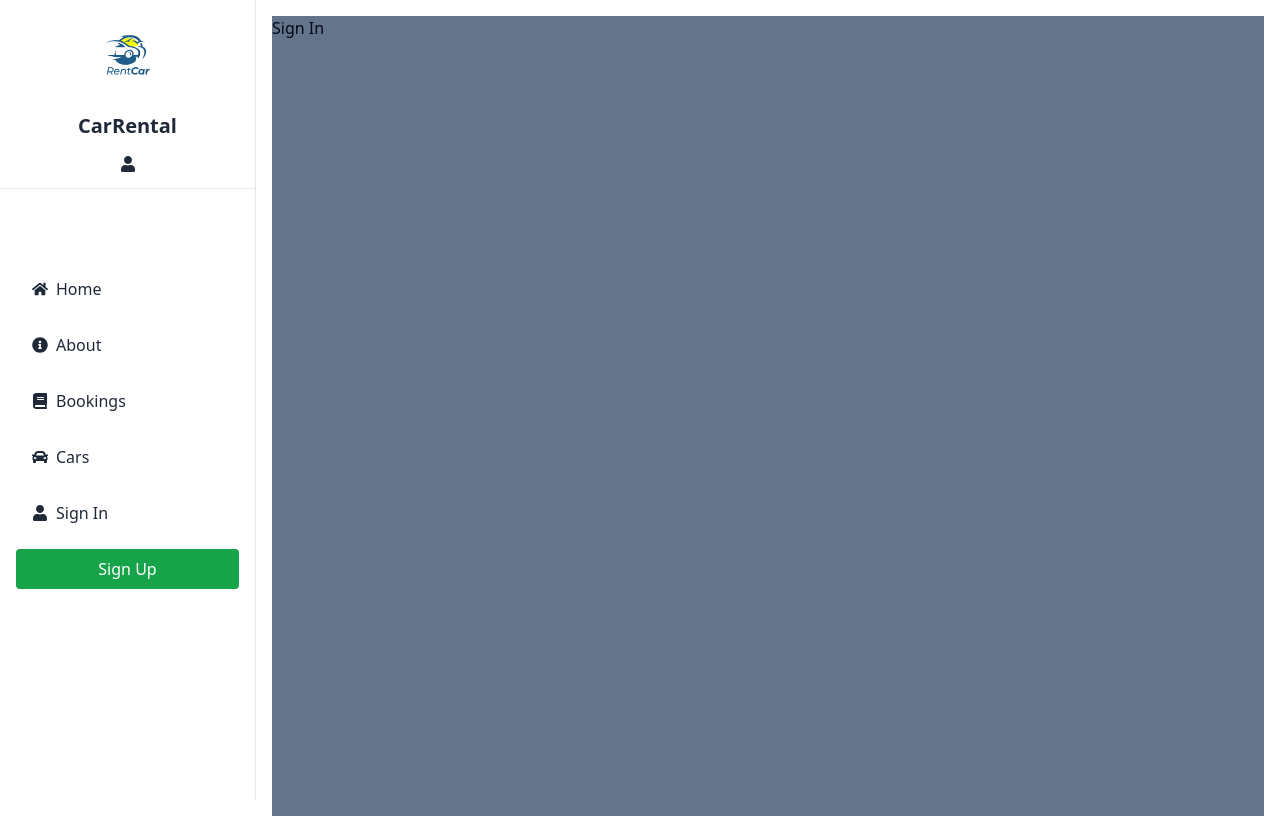
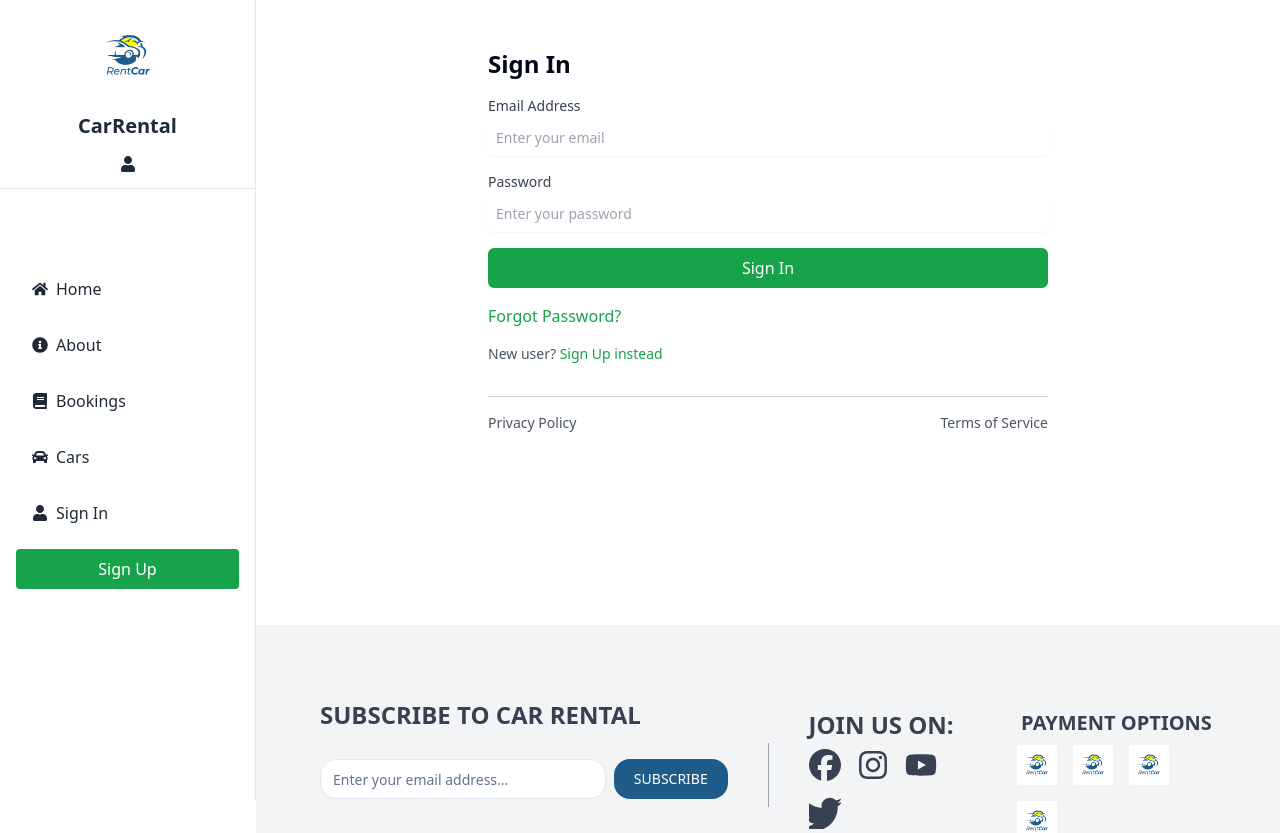
Before and after one commit to mahfuzctg/car-rental-frontend, a React (Vite) app: page /sign-in in a window 1280 px wide. Shown: the top 833 px of the page. Built offline with nearby package versions, Linux system fonts and the light colour scheme.

Commit message:
added sign-in page

```diff
--- a/src/Auth/SignIn.tsx
+++ b/src/Auth/SignIn.tsx
@@ -1,10 +1,137 @@
-import React from "react";
+import { ErrorMessage, Field, Form, Formik } from "formik";
+import { Link, useNavigate } from "react-router-dom";
+import * as Yup from "yup";
 
-const SignIn: React.FC = () => {
+// Define the type for form values
+interface SignInFormValues {
+  email: string;
+  password: string;
+}
+
+const SignIn = () => {
+  const navigate = useNavigate();
+
+  // Validation Schema
+  const validationSchema = Yup.object({
+    email: Yup.string()
+      .email("Invalid email address")
+      .required("Email is required"),
+    password: Yup.string().required("Password is required"),
+  });
+
+  // Handle Form Submission
+  const handleSubmit = (values: SignInFormValues) => {
+    // Handle form submission (e.g., call an API to authenticate the user)
+    console.log(values);
+    // Redirect to dashboard after successful login
+    navigate("/dashboard");
+  };
+
   return (
-    <div className="bg-slate-500 w-full h-screen">
-      <h1>Sign In</h1>
-      {/* Sign In Form Content */}
+    <div className="container mx-auto px-4 py-8">
+      <div className="w-full lg:w-7/12 mx-auto">
+        <h1 className="text-2xl font-bold mb-4">Sign In</h1>
+        <Formik
+          initialValues={{
+            email: "",
+            password: "",
+          }}
+          validationSchema={validationSchema}
+          onSubmit={handleSubmit}
+        >
+          {({ isSubmitting }) => (
+            <Form className="space-y-4">
+              {/* Email Field */}
+              <div>
+                <label
+                  htmlFor="email"
+                  className="block text-sm font-medium text-gray-700"
+                >
+                  Email Address
+                </label>
+                <Field
+                  type="email"
+                  id="email"
+                  name="email"
+                  placeholder="Enter your email"
+                  className="mt-1 block w-full border-none rounded-md shadow-sm focus:ring-green-500 focus:ring-2 sm:text-sm p-2"
+                />
+                <ErrorMessage
+                  name="email"
+                  component="div"
+                  className="text-red-600 text-sm mt-1"
+                />
+              </div>
+
+              {/* Password Field */}
+              <div>
+                <label
+                  htmlFor="password"
+                  className="block text-sm font-medium text-gray-700"
+                >
+                  Password
+                </label>
+                <Field
+                  type="password"
+                  id="password"
+                  name="password"
+                  placeholder="Enter your password"
+                  className="mt-1 block w-full border-none rounded-md shadow-sm focus:ring-green-500 focus:ring-2 sm:text-sm p-2"
+                />
+                <ErrorMessage
+                  name="password"
+                  component="div"
+                  className="text-red-600 text-sm mt-1"
+                />
+              </div>
+
+              {/* Sign In Button */}
+              <div>
+                <button
+                  type="submit"
+                  disabled={isSubmitting}
+                  className="w-full bg-green-600 text-white py-2 rounded-md hover:bg-green-700 focus:outline-none focus:ring-2 focus:ring-green-500"
+                >
+                  Sign In
+                </button>
+              </div>
+            </Form>
+          )}
+        </Formik>
+
+        {/* Forgot Password Link */}
+        <div className="mt-4">
+          <Link
+            to="/forgot-password"
+            className="text-green-600 hover:underline"
+          >
+            Forgot Password?
+          </Link>
+        </div>
+
+        {/* Sign Up Instead Link */}
+        <div className="mt-4">
+          <p className="text-sm text-gray-600">
+            New user?{" "}
+            <Link to="/sign-up" className="text-green-600 hover:underline">
+              Sign Up instead
+            </Link>
+          </p>
+        </div>
+
+        {/* Footer Links */}
+        <footer className="mt-8">
+          <hr className="border-gray-300 my-4" />
+          <div className="flex justify-between text-gray-600 text-sm mt-4">
+            <Link to="/privacy-policy" className="hover:text-green-600">
+              Privacy Policy
+            </Link>
+            <Link to="/terms" className="hover:text-green-600">
+              Terms of Service
+            </Link>
+          </div>
+        </footer>
+      </div>
     </div>
   );
 };
```
